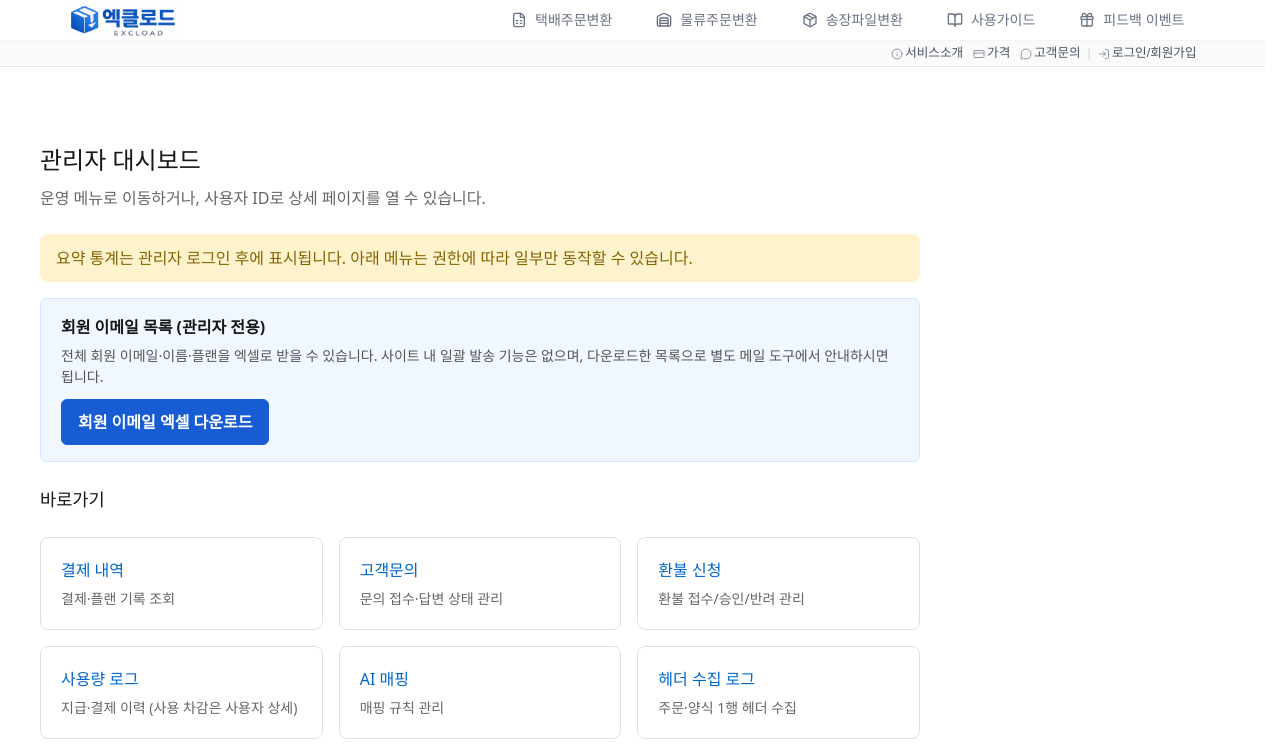
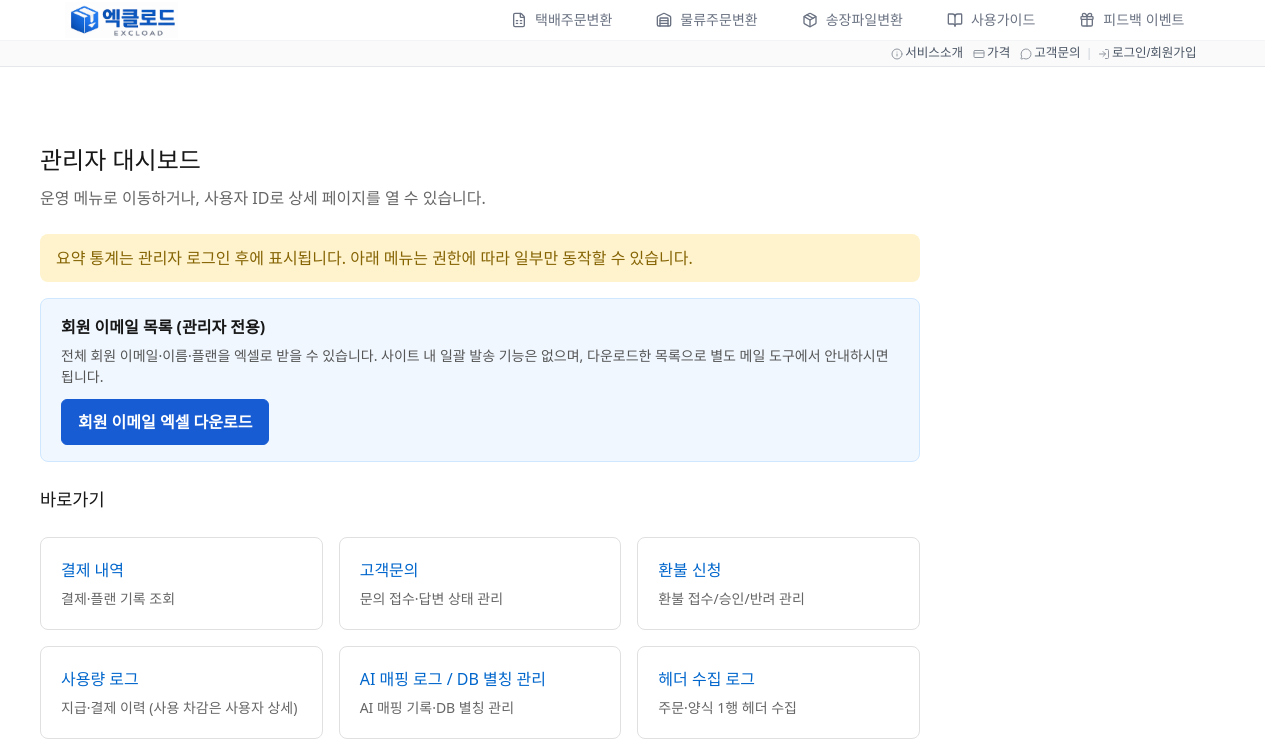
Before and after one commit to a01083475766-bit/excload, a Next.js app: page /akman in a window 1280 px wide. Shown: the top 753 px of the page. Built offline with nearby package versions, Linux system fonts and the light colour scheme; no server answers.

Commit message:
관리자페이지 카드명칭변경

```diff
--- a/app/akman/AkmanClient.tsx
+++ b/app/akman/AkmanClient.tsx
@@ -357,9 +357,9 @@ export default function AkmanClient() {
     { href: '/akman/contact-inquiries', title: '고객문의', desc: '문의 접수·답변 상태 관리' },
     { href: '/akman/refunds', title: '환불 신청', desc: '환불 접수/승인/반려 관리' },
     { href: '/akman/points', title: '사용량 로그', desc: '지급·결제 이력 (사용 차감은 사용자 상세)' },
-    { href: '/akman/ai-mapping', title: 'AI 매핑', desc: '매핑 규칙 관리' },
+    { href: '/akman/ai-mapping', title: 'AI 매핑 로그 / DB 별칭 관리', desc: 'AI 매핑 기록·DB 별칭 관리' },
     { href: '/akman/template-header-logs', title: '헤더 수집 로그', desc: '주문·양식 1행 헤더 수집' },
-    { href: '/akman/header-dictionary', title: '헤더 사전', desc: '신규 헤더·사용 횟수' },
+    { href: '/akman/header-dictionary', title: '발견 헤더 통계', desc: '신규 발견 헤더·사용 횟수' },
     { href: '/akman/header-mapping-audit', title: '헤더 매핑 검토', desc: '자동 매핑·마스킹 샘플 확인' },
     { href: '/akman/popups', title: '팝업 관리', desc: '사이트 팝업 설정' },
     { href: '/admin/feedback-event', title: '피드백 이벤트', desc: '기간·접수·체험권' },
--- a/app/akman/ai-mapping/page.tsx
+++ b/app/akman/ai-mapping/page.tsx
@@ -229,7 +229,7 @@ export default function AkmanAiMappingPage() {
         </Link>
       </div>
 
-      <h1 style={{ marginBottom: '20px' }}>AI Header Mapping Log</h1>
+      <h1 style={{ marginBottom: '20px' }}>AI 매핑 로그 / DB 별칭 관리</h1>
 
       <p style={{ color: '#666', marginBottom: '30px' }}>
         총 {logs.length}개의 매핑 로그
@@ -237,7 +237,7 @@ export default function AkmanAiMappingPage() {
 
       {/* 별칭 조회 섹션 */}
       <div style={{ marginBottom: '40px', padding: '20px', backgroundColor: '#f9f9f9', borderRadius: '8px' }}>
-        <h2 style={{ marginBottom: '15px', fontSize: '18px' }}>📋 DB Alias Dictionary 확인</h2>
+        <h2 style={{ marginBottom: '15px', fontSize: '18px' }}>DB 별칭 사전</h2>
         <div style={{ marginBottom: '15px', display: 'flex', gap: '10px', alignItems: 'center' }}>
           <input
             type="text"
--- a/app/akman/header-dictionary/page.tsx
+++ b/app/akman/header-dictionary/page.tsx
@@ -137,10 +137,10 @@ export default function AkmanHeaderDictionaryPage() {
         </Link>
       </div>
 
-      <h1 style={{ marginBottom: 8, fontSize: 22, fontWeight: 700 }}>헤더 사전</h1>
+      <h1 style={{ marginBottom: 8, fontSize: 22, fontWeight: 700 }}>발견 헤더 통계</h1>
       <p style={{ marginBottom: 20, fontSize: 14, color: '#52525b' }}>
-        업로드 시 처음 발견된 헤더만 HeaderDictionary에 등록하고, 모든 업로드에서 사용 횟수를
-        집계합니다. TemplateHeaderLog(업로드별 로그)는 기존과 같이 유지됩니다.
+        업로드에서 발견된 원본 헤더를 기록하고 사용 횟수를 집계합니다. 실제 매핑에 쓰는 DB 별칭
+        사전과는 별도인 통계/참고용 화면입니다.
       </p>
 
       <div style={{ display: 'flex', gap: 8, marginBottom: 20 }}>
```
